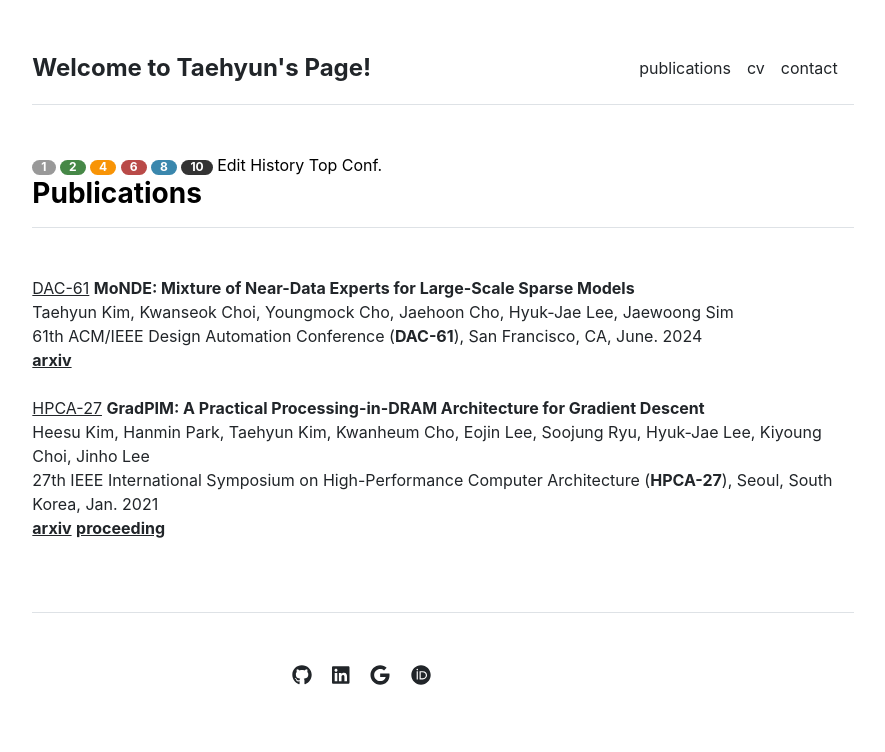
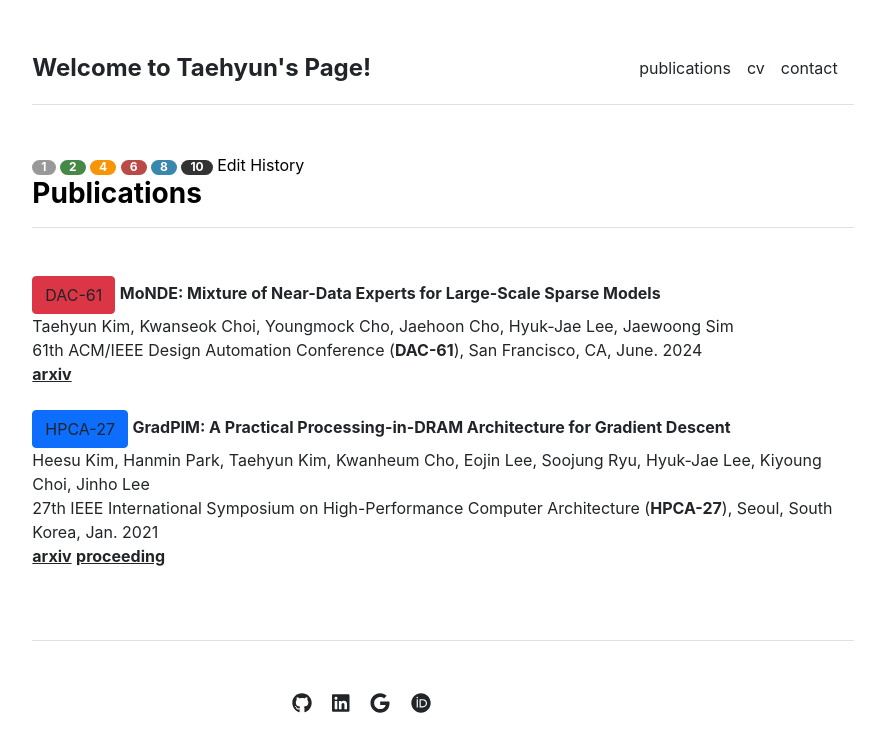
Before and after one commit to taehyunzzz/taehyunzzz.github.io, a Jekyll site: the page built from publications.md, in a window 1280 px wide. Shown: the top 752 px of the page, without its empty margins (197-1082 px from the left). Built offline with Jekyll 4.4.1, drawn with Linux system fonts in a browser that asks for light colours.

```diff
--- a/_data/publications.yml
+++ b/_data/publications.yml
@@ -7,7 +7,7 @@ featured:
 # shown in publications
 index:
 - {
-    label: "label-danger",
+    label: "danger",
     acronym: "DAC-61",
     title: "MoNDE: Mixture of Near-Data Experts for Large-Scale Sparse Models",
     authors: "Taehyun Kim, Kwanseok Choi, Youngmock Cho, Jaehoon Cho, Hyuk-Jae Lee, Jaewoong Sim",
@@ -21,7 +21,7 @@ index:
   }
 
 - {
-    label: "label-primary",
+    label: "primary",
     acronym: "HPCA-27",
     title: "GradPIM: A Practical Processing-in-DRAM Architecture for Gradient Descent",
     authors: "Heesu Kim, Hanmin Park, Taehyun Kim, Kwanheum Cho, Eojin Lee, Soojung Ryu, Hyuk-Jae Lee, Kiyoung Choi, Jinho Lee",
--- a/_includes/publications.html
+++ b/_includes/publications.html
@@ -66,7 +66,6 @@
 <span class="badge badge-inverse">10</span>
 
 <span class="label label-default">Edit History</span>
-<span class="papericon toptier">Top Conf.</span>
 
 
 
@@ -79,7 +78,7 @@
       {% endfor %}
     {% else %}
       {% for item in site.data.publications.index %}
-        <a class="label {{ item.label }}" href="{{ item.homepage }}" style="display:inline-block">
+        <a class="btn btn-{{ item.label }}" href="{{ item.homepage }}" style="display:inline-block">
             {{ item.acronym }}
         </a>
         <a><strong>{{ item.title }}</strong></a>
```
